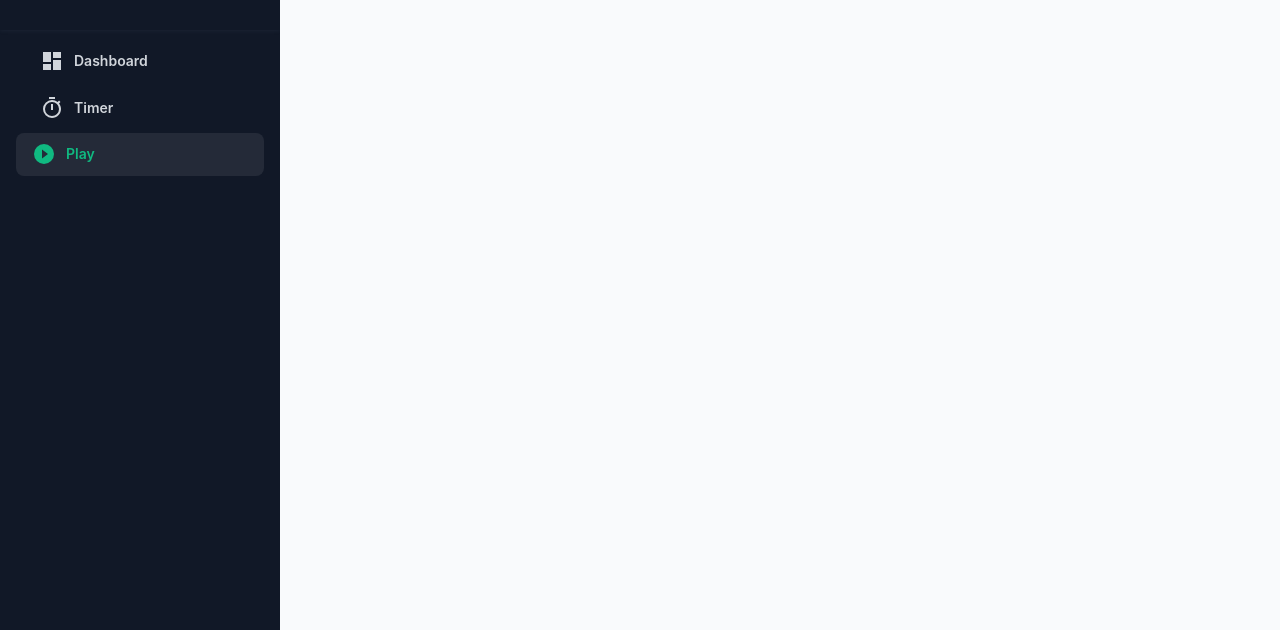
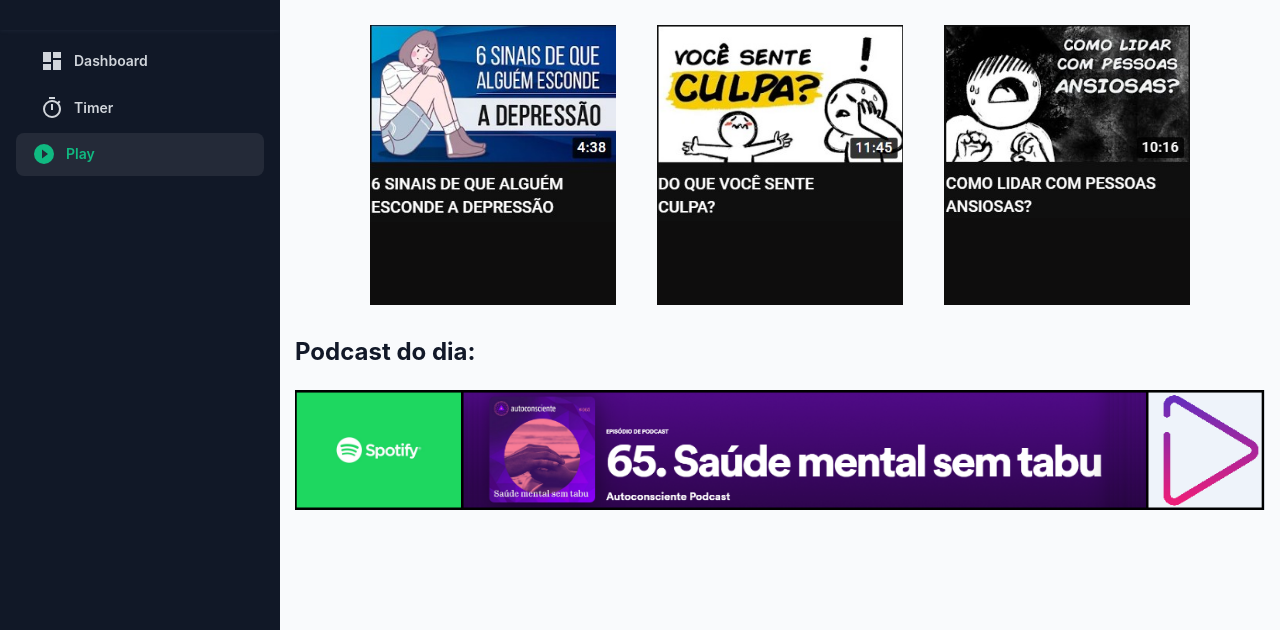
Before and after one commit to lffranca/mentalaid, a website: page play.html in a window 1280 px wide. Shown: the part 170-800 px from the top of the page. Drawn offline with Linux system fonts and the light colour scheme.

Commit message:
alterações.

```diff
--- a/play.html
+++ b/play.html
@@ -70,10 +70,19 @@
                 <a href="index.html">Overview</a> > Play
             </div>
 
+            <h2>Vídeos recomendados:</h1>
             <!-- INIT CONTENT PAGE -->
+            <div class="seletorVideos1">
+                <div class="video1"></div>
+                <div class="video2"></div>
+                <div class="video3"></div>
+            </div>
 
-
-
+            <h2>Podcast do dia:</h2>
+            <div class="seletorPodcast">
+                <div class="spotify"></div>
+                <div class="podcast"></div>
+            </div>
 
             <!-- END CONTENT PAGE -->
         </div>
--- a/styles/index.css
+++ b/styles/index.css
@@ -20,3 +20,102 @@ body.body {
     align-content: stretch;
     align-items: stretch;
 }
+
+.graficosPrincipais {
+    border: 1px solid black;
+    margin: 10px;
+    height: 280px;
+    text-align: center;
+}
+
+div.graficoEvolutivo {
+    margin: 0 1%;
+    padding: 0;
+    height: 100%;
+    width: 45%;
+    display: inline-block;
+    background-image: url(/assets/images/grafico.jpeg);
+    background-position: center;
+    background-repeat: no-repeat;
+    background-size: contain;
+}
+
+div.graficoHumor {
+    margin: 0 1%;
+    padding: 0;
+    height: 100%;
+    width: 45%;
+    display: inline-block;
+    background-image: url(/assets/images/seletorHumor.jpeg);
+    background-position: center;
+    background-repeat: no-repeat;
+    background-size: contain;
+}
+
+.seletorVideos1 {
+    margin: 2%;
+    padding: 1%;
+    height: 280px;
+    text-align: center;
+}
+
+div.video1 {
+    margin: 0 2%;
+    padding: 0;
+    height: 100%;
+    width: 27%;
+    display: inline-block;
+    background-color: #0e0d0d;
+    justify-content: space-between;
+    align-items: stretch;
+    background-image: url(/assets/images/videoRecomendado1.jpg);
+    background-repeat: no-repeat;
+    background-size: contain;
+    background-position-x: center;
+}
+
+div.video2 {
+    margin: 0 2%;
+    padding: 0;
+    height: 100%;
+    width: 27%;
+    display: inline-block;
+    background-color: #0e0d0d;
+    justify-content: space-between;
+    align-items: stretch;
+    background-image: url(/assets/images/videoRecomendado2.jpg);
+    background-repeat: no-repeat;
+    background-size: contain;
+    background-position-x: center;
+}
+
+div.video3 {
+    margin: 0 2%;
+    padding: 0;
+    height: 100%;
+    width: 27%;
+    display: inline-block;
+    background-color: #0e0d0d;
+    justify-content: space-between;
+    align-items: stretch;
+    background-image: url(/assets/images/videoRecomendado3.jpg);
+    background-repeat: no-repeat;
+    background-size: contain;
+    background-position-x: center;
+}
+
+div.seletorPodcast {
+    height: 200px;
+    width: 100%;
+    text-align: center;
+    display: inline-block;
+}
+
+div.spotify {
+    display: inline-block;
+    height: 200px;
+    width: 100%;
+    background-image: url(/assets/images/recomendacaoSpotify.png);
+    background-repeat: no-repeat;
+    background-size: contain;
+}
```
Also changed, not shown: index.html (+7 -2 lines), assets/images/grafico.jpeg (added), assets/images/grafico.svg (added), assets/images/recomendacaoSpotify.png (added), assets/images/seletorHumor.jpeg (added), assets/images/videoRecomendado1.jpg (added), assets/images/videoRecomendado2.jpg (added), assets/images/videoRecomendado3.jpg (added), styles/grafico.css (added), styles/play.css (added), styles/sidebar.css (line endings or trailing spaces), 1 other file.
